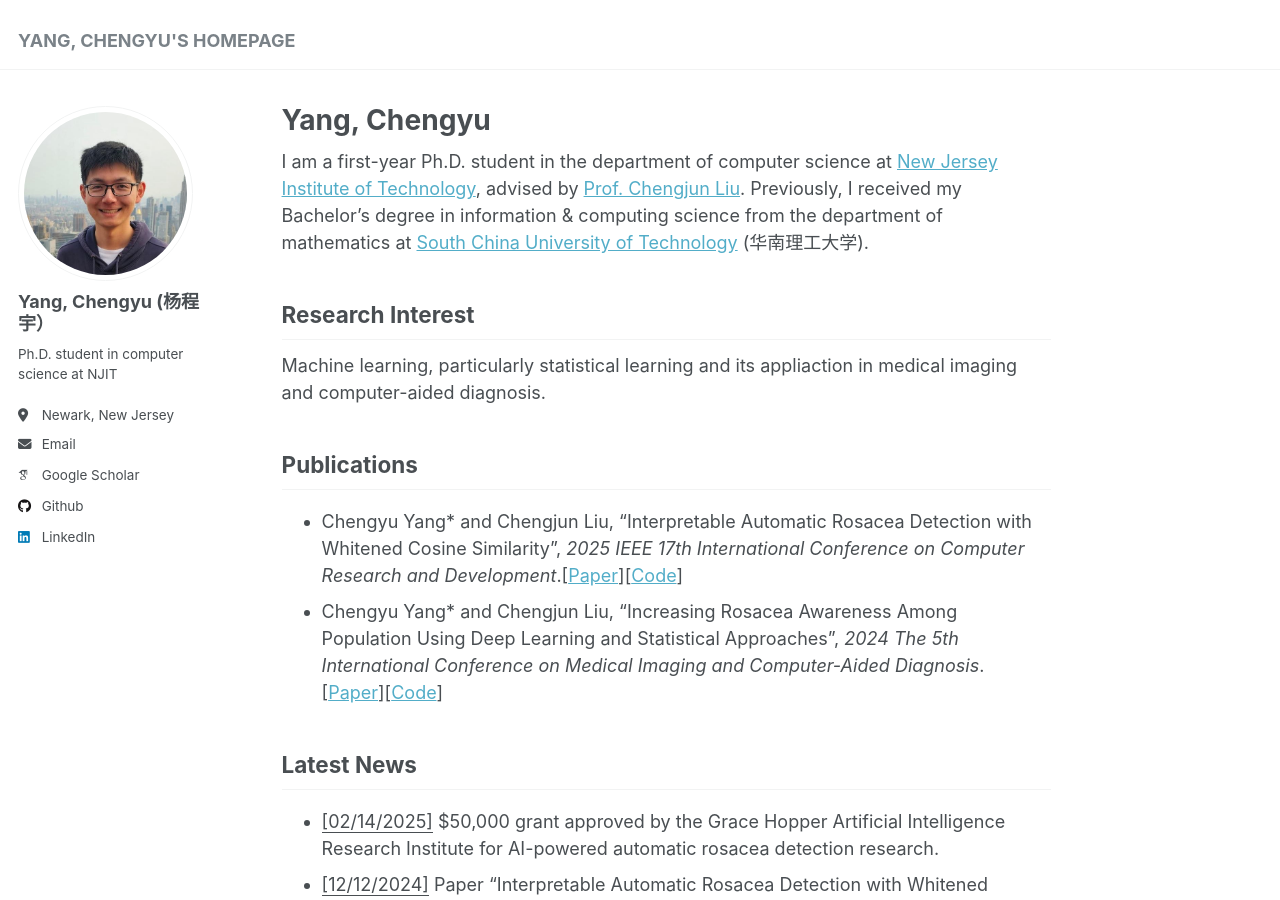
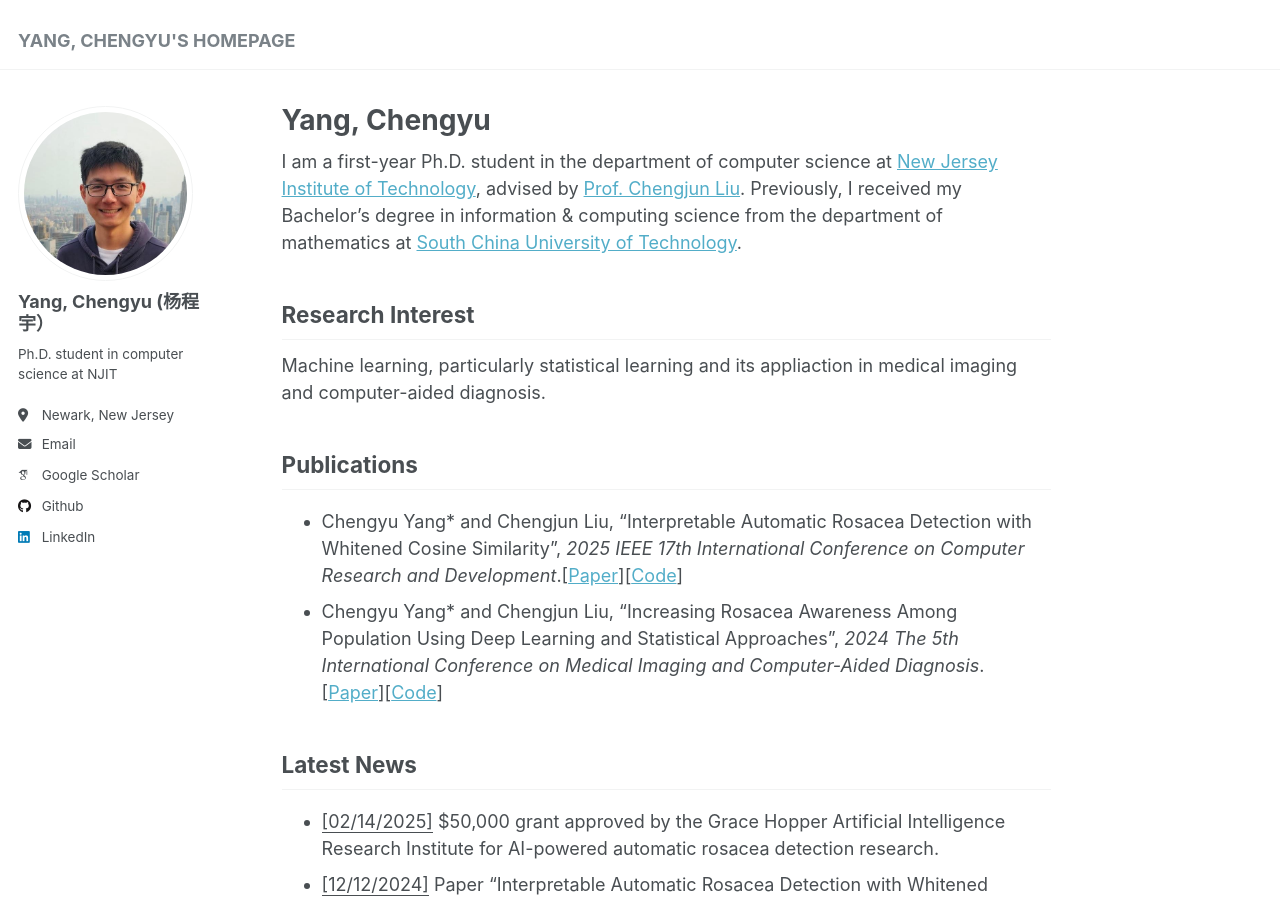
Before and after one commit to chengyuyang-njit/chengyuyang-njit.github.io, a Jekyll site: the page built from _pages/about.md, in a window 1280 px wide and 900 px high. Built offline with Jekyll 4.4.1, drawn with Linux system fonts in a browser that asks for light colours; some web fonts are replaced.

Commit message:
Update about.md

```diff
--- a/_pages/about.md
+++ b/_pages/about.md
@@ -6,7 +6,7 @@ redirect_from:
   - /about/
   - /about.html
 ---
-I am a first-year Ph.D. student in the department of computer science at [New Jersey Institute of Technology](https://www.njit.edu/), advised by [Prof. Chengjun Liu](https://web.njit.edu/~cliu/). Previously, I received my Bachelor's degree in information & computing science from the department of mathematics at [South China University of Technology](https://www.usnews.com/education/best-global-universities/south-china-university-of-technology-505115) (华南理工大学).
+I am a first-year Ph.D. student in the department of computer science at [New Jersey Institute of Technology](https://www.njit.edu/), advised by [Prof. Chengjun Liu](https://web.njit.edu/~cliu/). Previously, I received my Bachelor's degree in information & computing science from the department of mathematics at [South China University of Technology](https://www.usnews.com/education/best-global-universities/south-china-university-of-technology-505115).
 
 Research Interest
 ------
```
